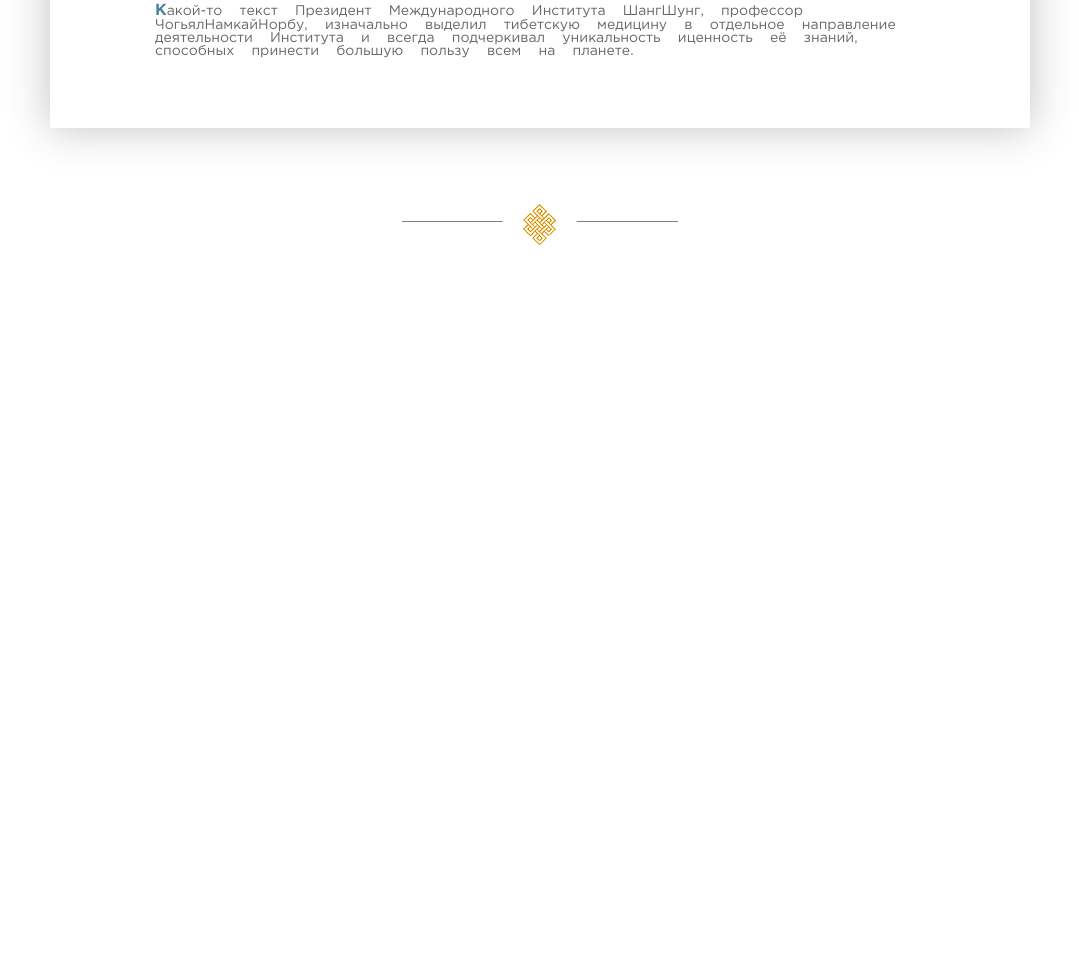
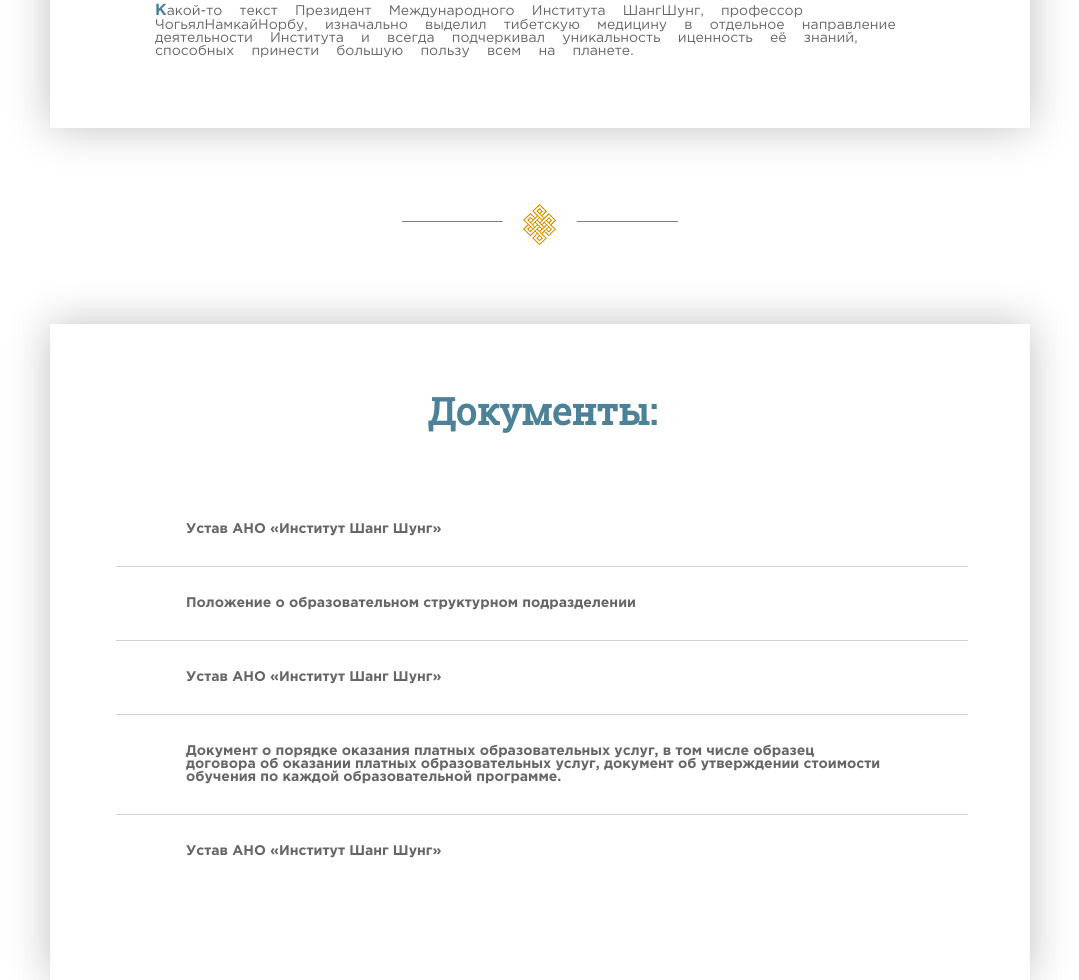
Before and after one commit to VasylKyryliuk/Shang-Shung, a plain HTML site: page shang-shung-22.html in a window 1280 px wide. Shown: the part 1664-2644 px from the top of the page, without its empty margins (100-1179 px from the left). Before the commit the page ends 1988 px from the top, so only its background shows below. Drawn offline with Linux system fonts and the light colour scheme.

Commit message:
documents

```diff
--- a/shang-shung-22.html
+++ b/shang-shung-22.html
@@ -135,5 +135,18 @@
 		<img src="images/decorative-divider.png" alt="decorative-divider">
 	</div>
 
+	<div class="documents">
+		<div class="container">
+			<div class="wrapper shadow">
+				<h2>Документы:</h2>
+				<div><p>Устав АНО «Институт Шанг Шунг»</p></div>
+				<div><p>Положение о образовательном структурном подразделении</p></div>
+				<div><p>Устав АНО «Институт Шанг Шунг»</p></div>
+				<div><p>Документ о порядке оказания платных образовательных услуг, в том числе образец договора об оказании платных образовательных услуг, документ об утверждении стоимости обучения по каждой образовательной программе.</p></div>
+				<div><p>Устав АНО «Институт Шанг Шунг»</p></div>
+			</div>
+		</div>
+	</div>
+
 </body>
 </html>
--- a/styles/style.css
+++ b/styles/style.css
@@ -274,3 +274,31 @@
 	font-family: "GothamProBold";
 	font-size: 16px;
 }
+
+.documents .wrapper {
+	padding: 62px 62px 92px 66px;
+}
+
+.documents .wrapper h2 {
+	text-align: center;
+	margin: 0 auto;
+	color: #4c8198;
+	font-family: 'Roboto Slab', serif;
+	font-size: 37px;
+	margin-bottom: 58px;
+}
+
+.documents .wrapper div {
+	border-bottom: 1px solid #d2d2d2;
+	padding: 30px 18px 30px 70px;
+}
+
+.documents .wrapper div:last-child {
+	border-bottom: none;
+}
+
+.documents .wrapper div p {
+	max-width: 700px;
+	color: #666666;
+	font-family: "GothamProBold";
+}
```
Also changed, not shown: images/Layer 199 copy 3.png (added), images/Layer 200 copy 3.png (added).
